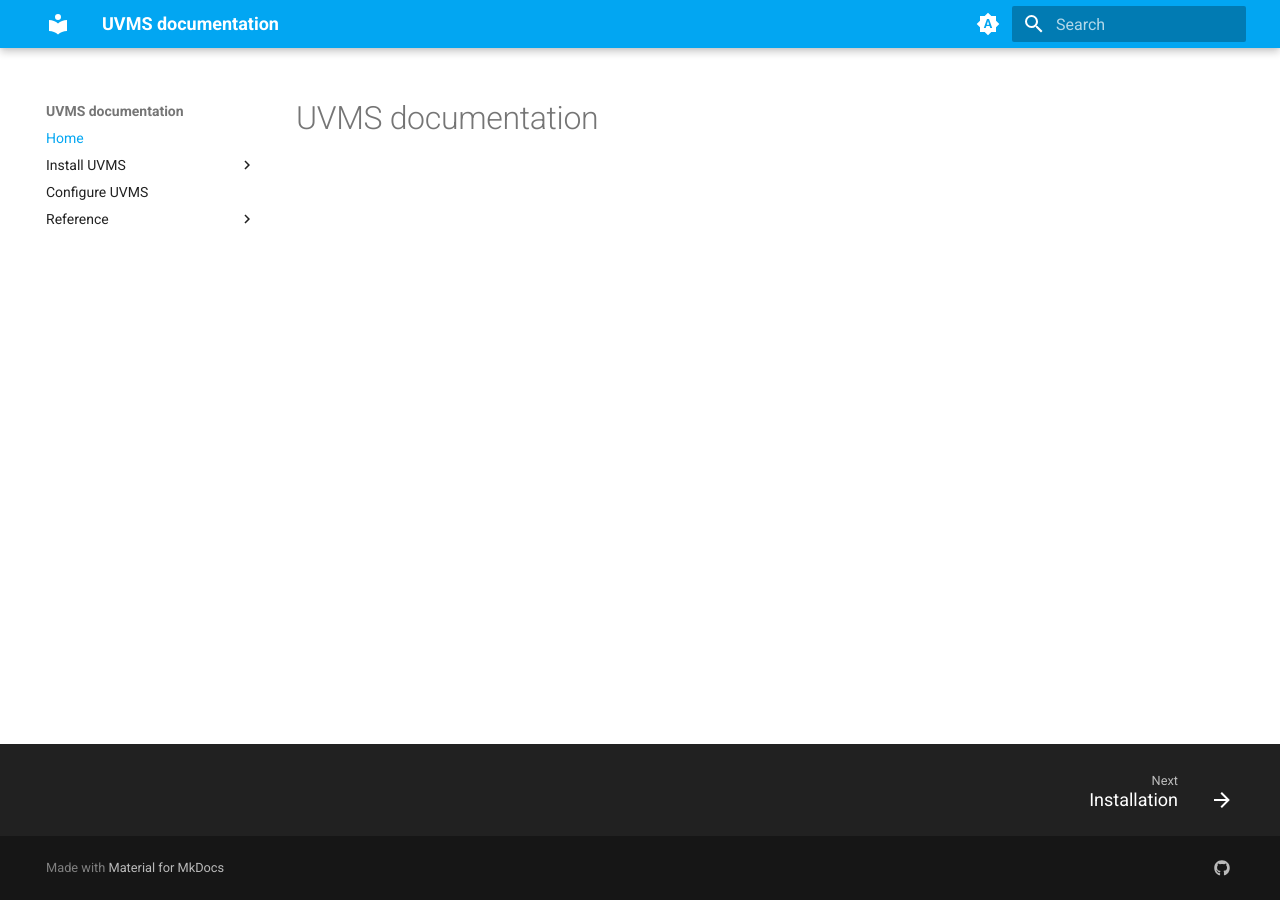
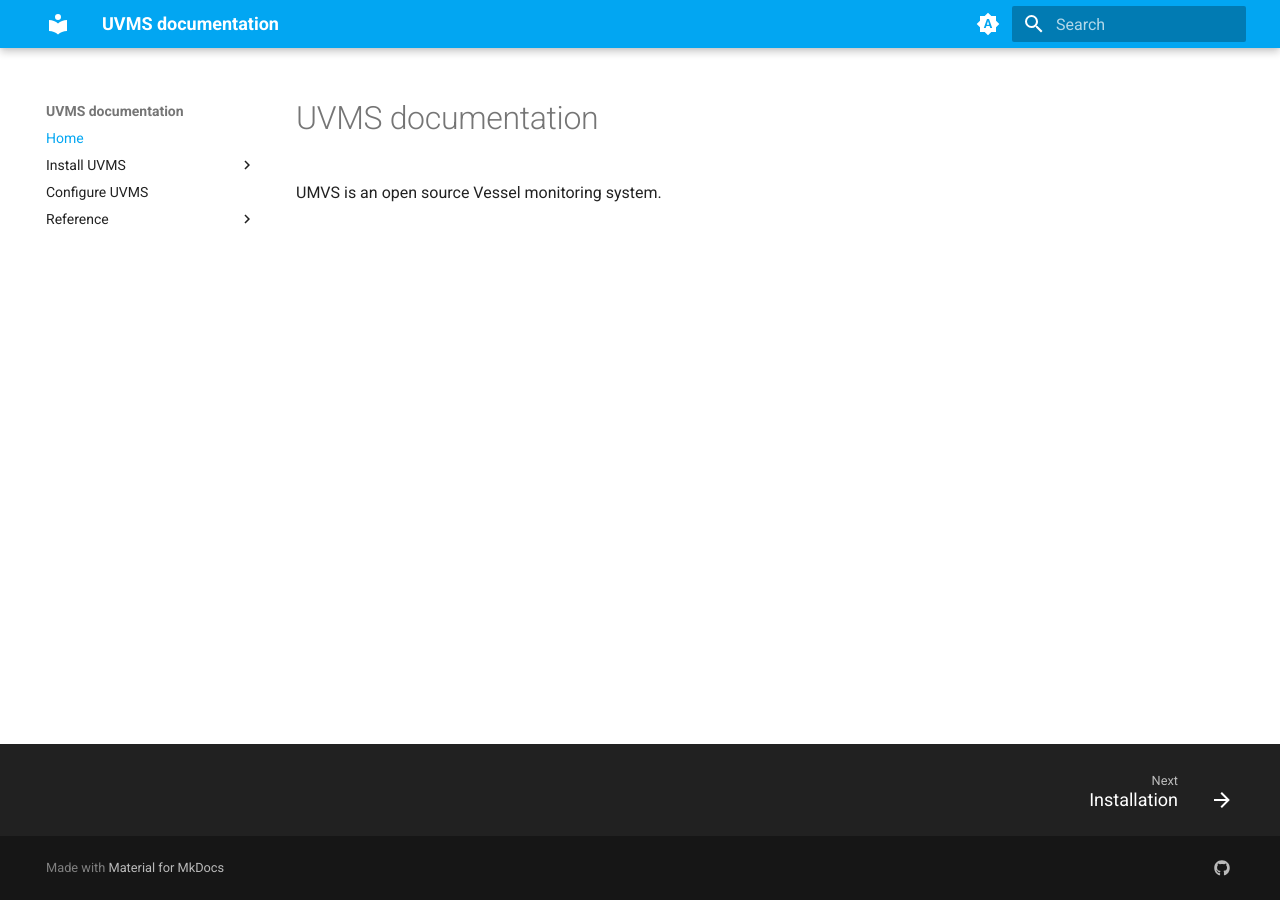
Before and after one commit to FocusFish/focusfish.github.io, an MkDocs documentation site: the page built from docs/index.md, in a window 1280 px wide. Built offline with MkDocs 1.6.1 and Material for MkDocs 9.7.7, drawn with Linux system fonts in a browser that asks for light colours; the version menu is left out.

Commit message:
docs: adds one sentence description (#39)
Co-authored-by: uvmsci <uvmsci@gmail.com>

```diff
--- a/docs/index.md
+++ b/docs/index.md
@@ -1 +1,3 @@
 # UVMS documentation
+
+UMVS is an open source Vessel monitoring system.
```
